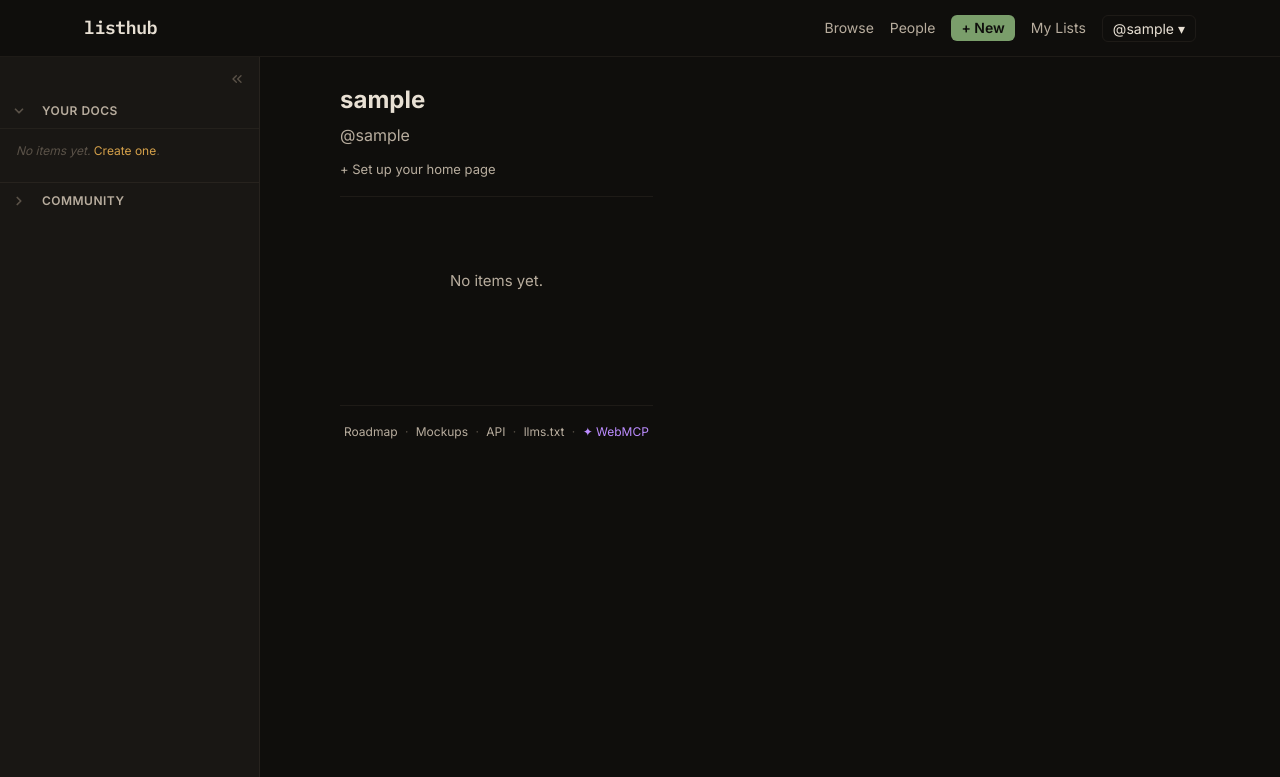
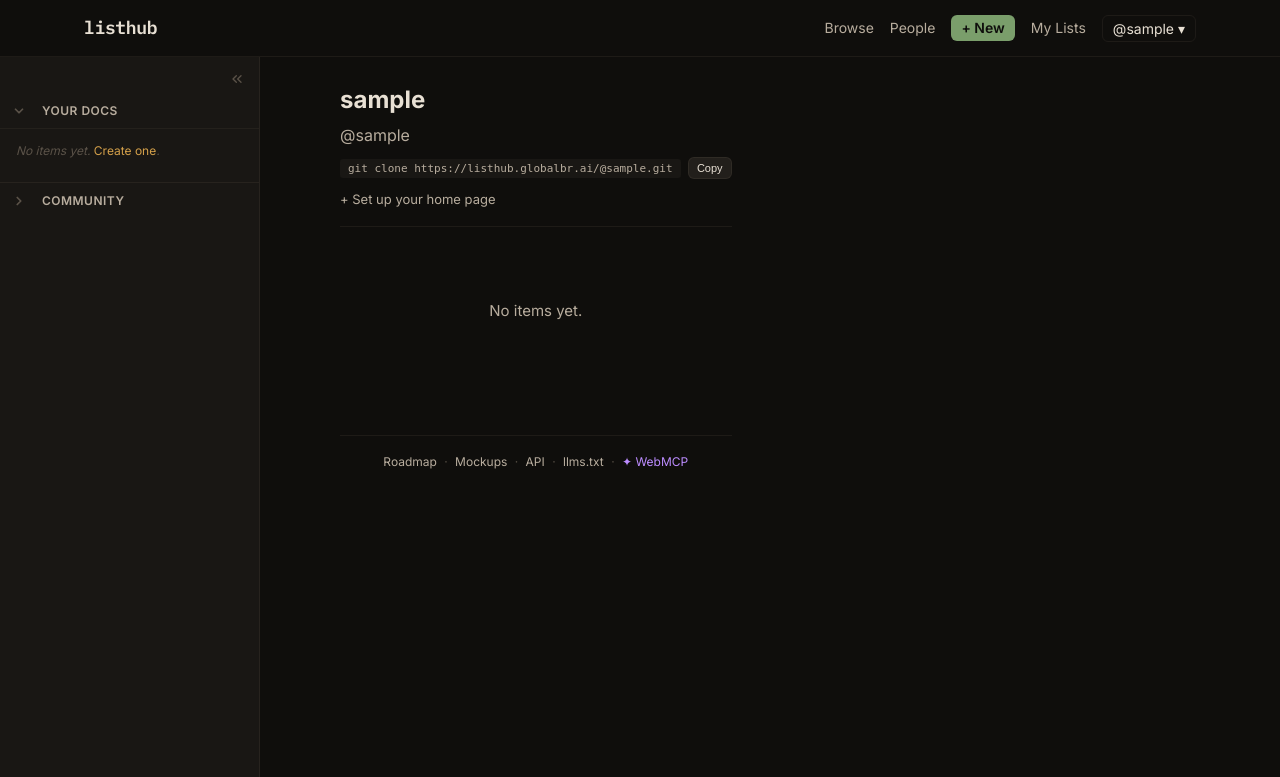
Before and after one commit to tmad4000/listhub, a Flask app: a page that uses templates/profile.html in a window 1280 px wide. Shown: the top 777 px of the page. Run offline with Flask 3, Linux system fonts and the light colour scheme; a user stored in the database is signed in; data comes from the database, SQL or seed files in the repository; data that the repository does not hold is empty; some libraries are stand-ins or nearby versions.

Commit message:
feat: clone URL + featured sidebar + API key docs [wikihub-upgrade]
Co-Authored-By: Claude Opus 4.6 (1M context) <noreply@anthropic.com>

```diff
--- a/templates/_sidebar.html
+++ b/templates/_sidebar.html
@@ -52,6 +52,9 @@
         <a href="{{ url_for('views.featured') }}" class="sb-section-action" title="Open featured">↗</a>
       </div>
       <div class="sb-section-body">
+        <a href="/featured" class="sb-file-link" style="display: block; padding: 2px 0 6px 4px; font-size: 13px; color: var(--accent); text-decoration: none; font-weight: 500;">
+          <span class="sb-name">Featured</span>
+        </a>
         {% if sidebar_community_tree %}
           {% with nodes=sidebar_community_tree, link_prefix='/featured/', storage_key='sb_community' %}
             {% include '_sidebar_tree.html' %}
--- a/templates/profile.html
+++ b/templates/profile.html
@@ -5,6 +5,10 @@
 <div class="profile-header">
     <h1>{{ profile_user.display_name or profile_user.username }}</h1>
     <div class="username">@{{ profile_user.username }}</div>
+    <div class="clone-url" style="margin-top: 8px; font-size: 12px; color: var(--text-muted);">
+      <code style="background: var(--bg-secondary); padding: 3px 8px; border-radius: 3px; font-size: 11px;">git clone https://listhub.globalbr.ai/@{{ profile_user.username }}.git</code>
+      <button onclick="navigator.clipboard.writeText('git clone https://listhub.globalbr.ai/@{{ profile_user.username }}.git')" class="btn btn-sm" style="font-size: 11px; padding: 2px 8px; margin-left: 4px;" title="Copy">Copy</button>
+    </div>
     {% if home_item and not home_content %}
     <div style="margin-top: 10px;">
         <a href="/@{{ profile_user.username }}/{{ home_item.slug }}" class="btn btn-primary btn-sm" title="{{ home_item.title or 'Home page' }}">
--- a/templates/settings.html
+++ b/templates/settings.html
@@ -87,6 +87,9 @@
 <p style="font-size: 14px; color: var(--text-muted); margin-bottom: 16px;">
     Use API keys to authenticate agents and scripts. Keys are shown only once when created.
 </p>
+<p style="font-size: 13px; color: var(--text-muted); margin-bottom: 16px;">
+    Lost your API key? Use: <code>POST /api/v1/auth/token</code> with <code>{"username": "...", "password": "..."}</code> to generate a new one.
+</p>
 
 <div id="new-key-result" style="display: none;">
     <div class="key-reveal">
```
